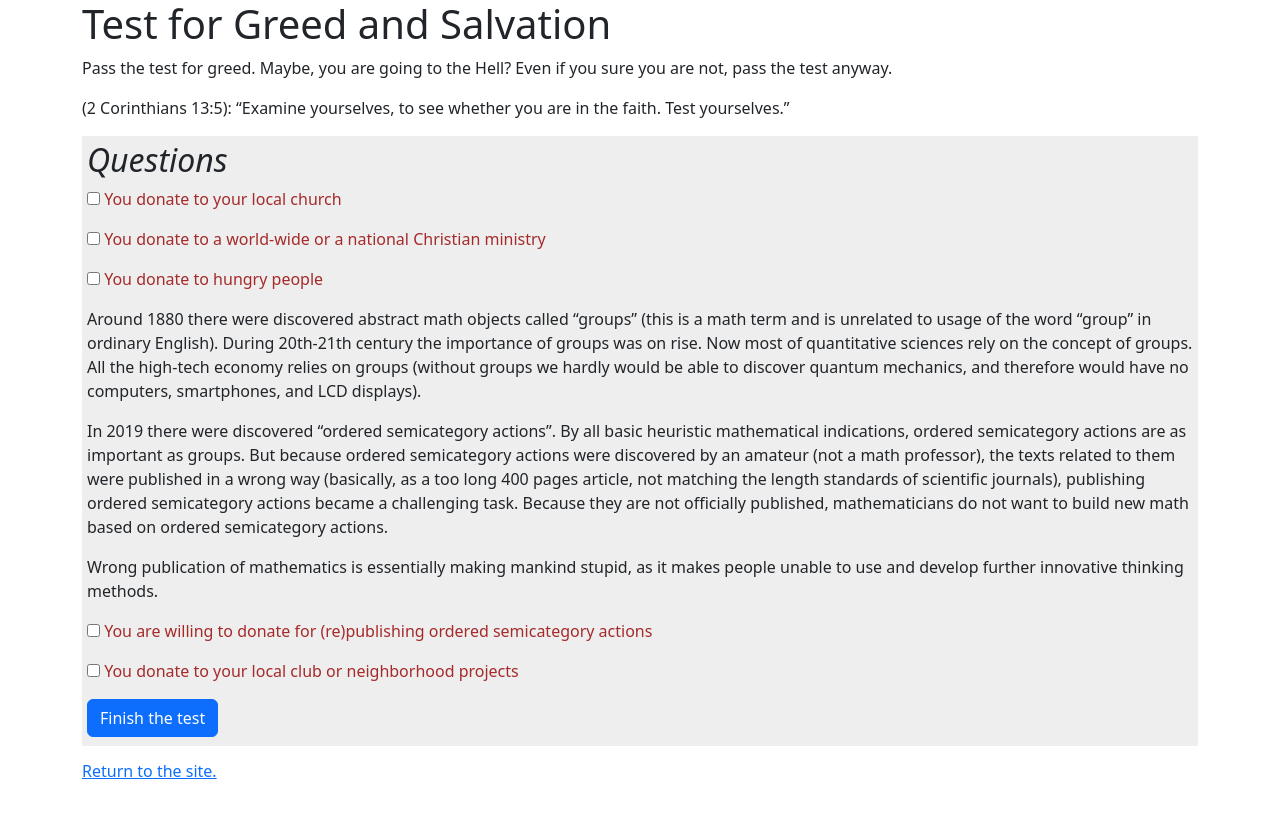
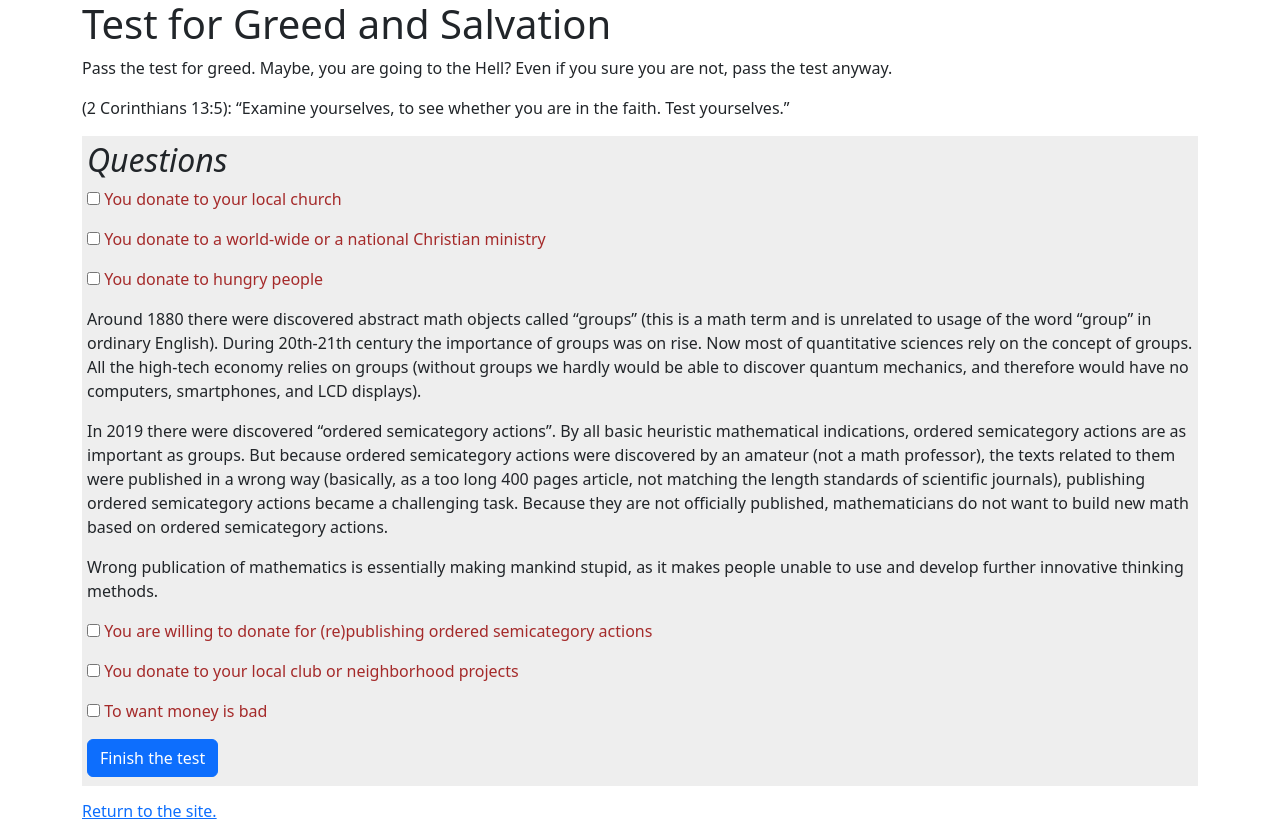
Before and after one commit to vporton/greed-measure, a React (Create React App) app: page / in a window 1280 px wide. Before the commit the page ends 800 px from the top, so only its background shows below. Built offline with nearby package versions, Linux system fonts and the light colour scheme; the HTML template or start-up script is replaced by a standard one.

Commit message:
to want money is good or bad

```diff
--- a/src/App.tsx
+++ b/src/App.tsx
@@ -13,6 +13,7 @@ function App() {
   const [hungry, setHungry] = useState(false);
   const [osa, setOsa] = useState(false);
   const [neighborhood, setNeighborhood] = useState(false);
+  const [wantMoney, setWantMoney] = useState(false);
 
   function testResults() {
     let results = "";
@@ -41,6 +42,7 @@ function App() {
         hungry: hungry,
         osa: osa,
         neighborhood: neighborhood,
+        wantMoney: wantMoney,
       });
     }
 
@@ -79,6 +81,7 @@ function App() {
             to use and develop further innovative thinking methods.</p>
           <p><label><input type="checkbox" checked={osa} onChange={e => setOsa(e.target.checked)}/> You are willing to donate for (re)publishing ordered semicategory actions</label></p>
           <p><label><input type="checkbox" checked={neighborhood} onChange={e => setNeighborhood(e.target.checked)}/> You donate to your local club or neighborhood projects</label></p>
+          <p><label><input type="checkbox" checked={wantMoney} onChange={e => setWantMoney(e.target.checked)}/> To want money is bad</label></p>
           <p style={{marginBottom: '4px'}}><Button onClick={handleShow}>Finish the test</Button></p>
 
           <Modal show={show} onHide={handleClose}>
@@ -110,6 +113,11 @@ function App() {
               <p>Jesus said (Mt. 25:45-46) <q>Verily I say to you, Inasmuch as ye did it not to one of the smallest of these, you did it not to me...
                 And these shall go away into everlasting punishment: but the righteous into life eternal.</q>{" "}
                 and our charity is one of the smallest: as of Jul 2023, only one person works here. That's a reason to help.</p>
+              <p style={{display: wantMoney ? 'block' : 'none'}}>
+                If you think that to want money is bad, then you are greedy, because you don't understand
+                1. that one may want money to help others; 2. that money are not only for superfluous luxuries but also
+                for good things such as food.
+              </p>
               <h2>Related Links</h2>
               <ul>
                 <li>If you want <em>biblical</em> arguments that you should donate namely to this charity,
```
